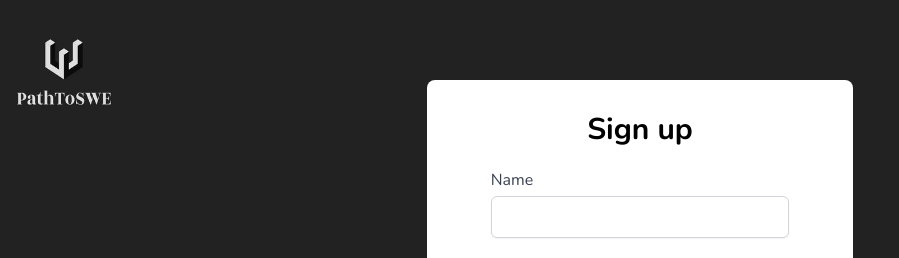
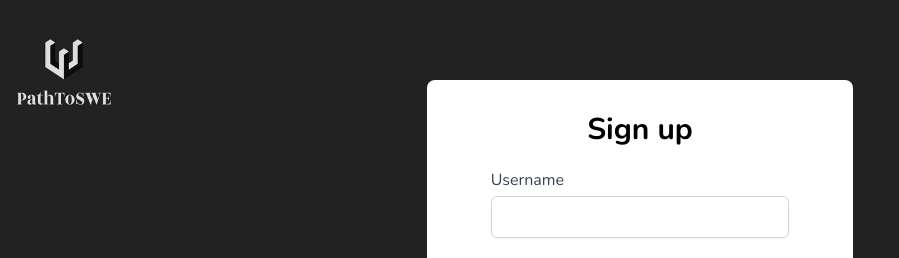
Before and after one commit to zachkfan/pathtoswe, a Next.js app: page /sign_up in a window 1280 px wide. Shown: the top 258 px of the page, without its empty margins (0-899 px from the left). Built offline with nearby package versions, Linux system fonts and the light colour scheme; a web font is replaced by a local one.

Commit message:
added a TODO comment.

```diff
--- a/src/app/(forms)/sign_up/page.tsx
+++ b/src/app/(forms)/sign_up/page.tsx
@@ -11,7 +11,7 @@ export default function Signup() {
     <div className="flex-col justify-center w-1/3 py-8 px-16 bg-white text-black rounded-lg">
       <Header title={"Sign up"}></Header>
       <form>
-        <TextBox title={"Name"}></TextBox>
+        <TextBox title={"Username"}></TextBox>
         <TextBox title={"Email"}></TextBox>
         <TextBox title={"Password"}></TextBox>
         <TextBox title={"Confirm Password"}></TextBox>
--- a/src/app/ui/dashboard/dashboard_row.tsx
+++ b/src/app/ui/dashboard/dashboard_row.tsx
@@ -51,6 +51,7 @@ const DashboardRow = ({
           <Status status={status} />
         </td>
       </tr>
+      {/* TODO: fix expand animation when opening modal */}
       {isOpen && (
         <dialog ref={modalRef} className="modal">
           <div className="modal-box bg-white justify-start items-center p-6 text-base">
```
